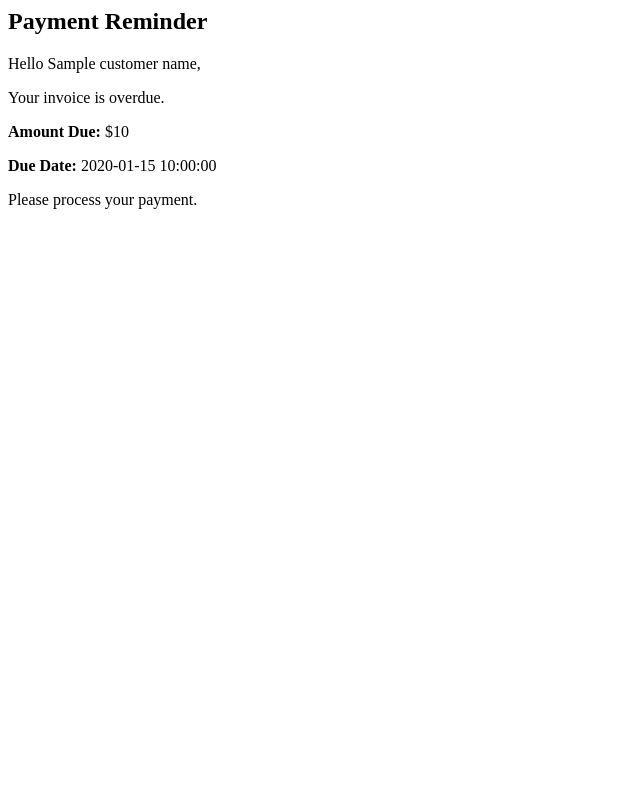
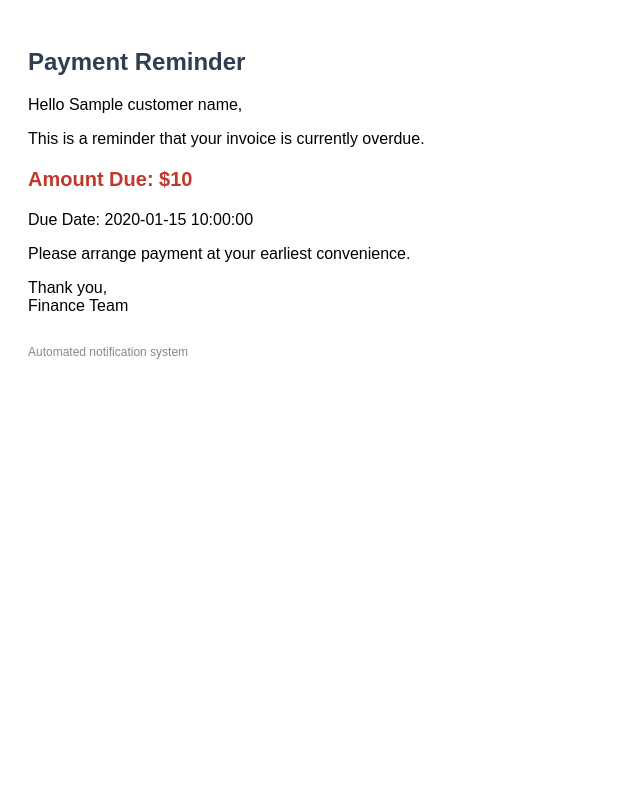
Before and after one commit to auribem84/auto-python-demos, a Python web app: template customer_notification/templates/payment_reminder.html in a window 1280 px wide. Shown: the whole page, without its empty margins (0-640 px from the left). Run offline with Jinja, Linux system fonts and the light colour scheme; the template is opened without the code that fills it: most values are stand-ins (such as "Sample title", 1, 10 or a date in 2020).

Commit message:
initial template

```diff
--- a/customer_notification/templates/payment_reminder.html
+++ b/customer_notification/templates/payment_reminder.html
@@ -1,11 +1,64 @@
-<h2>Payment Reminder</h2>
+<html>
+<head>
+    <style>
+        body {
+            font-family: Arial, sans-serif;
+        }
+
+        .container {
+            padding: 20px;
+        }
+
+        .header {
+            color: #2c3e50;
+        }
+
+        .amount {
+            font-size: 20px;
+            font-weight: bold;
+            color: #c0392b;
+        }
+
+        .footer {
+            margin-top: 30px;
+            font-size: 12px;
+            color: #888;
+        }
+    </style>
+</head>
+
+<body>
+<div class="container">
+
+<h2 class="header">Payment Reminder</h2>
 
 <p>Hello {{ customer_name }},</p>
 
-<p>Your invoice is overdue.</p>
+<p>
+This is a reminder that your invoice is currently overdue.
+</p>
 
-<p><strong>Amount Due:</strong> ${{ amount }}</p>
+<p class="amount">
+Amount Due: ${{ amount }}
+</p>
 
-<p><strong>Due Date:</strong> {{ due_date }}</p>
+<p>
+Due Date: {{ due_date }}
+</p>
 
-<p>Please process your payment.</p>
+<p>
+Please arrange payment at your earliest convenience.
+</p>
+
+<p>
+Thank you,<br>
+Finance Team
+</p>
+
+<div class="footer">
+Automated notification system
+</div>
+
+</div>
+</body>
+</html>
--- a/onboarding_process/main.py
+++ b/onboarding_process/main.py
@@ -23,4 +23,4 @@ def onboard_customer(customer_name, email):
     print("Onboarding complete ✅")
 
 if __name__ == "__main__":
-    onboard_customer("HHCenterABCDF", "auribem84@gmail.com")
+    onboard_customer("HHCenterBB", "auribem84@gmail.com")
```
Also changed, not shown: customer_notification/services/email_service.py (+17 -16 lines).
